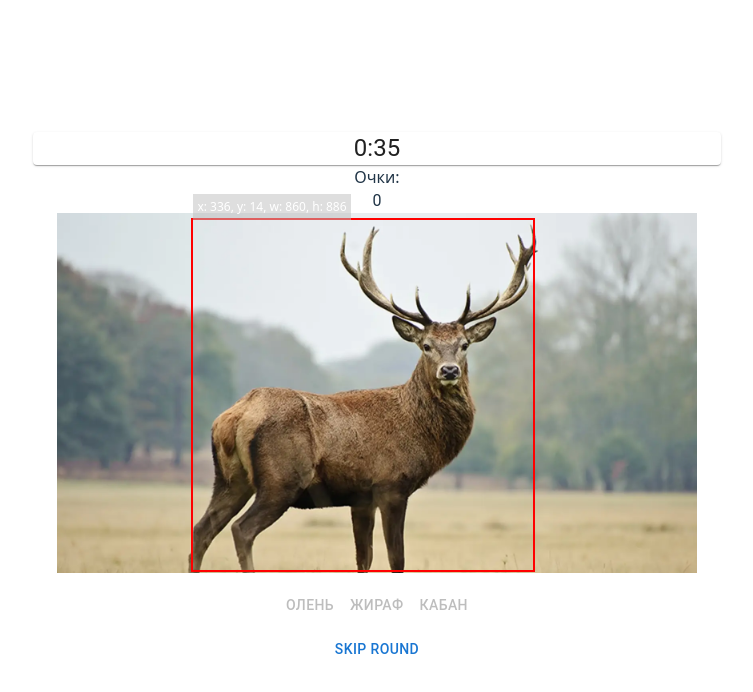
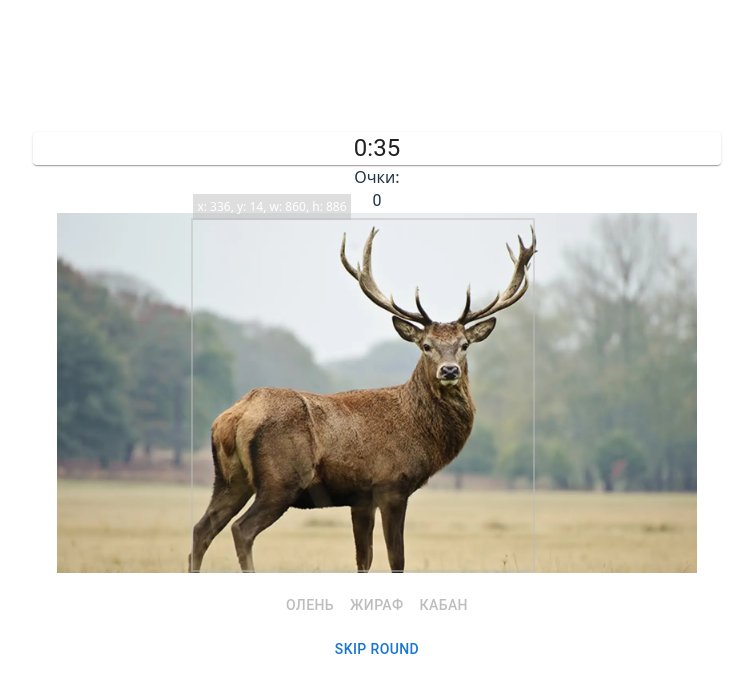
Before and after one commit to Elheid/biodiversity_web_game, a React (Vite) app: page /first-round in a window 1280 px wide. Shown: the top 692 px of the page, without its empty margins (263-1016 px from the left). Built offline with nearby package versions, Linux system fonts and the light colour scheme; the HTML template or start-up script is replaced by a standard one.

Commit message:
changeBoxColor2

```diff
--- a/src/components/GameImage.tsx
+++ b/src/components/GameImage.tsx
@@ -109,7 +109,7 @@ export const GameImage = forwardRef<HTMLImageElement, ImgHTMLAttributes<HTMLImag
                 <div
                     style={{
                         position: 'absolute',
-                        border: '2px solid red',
+                        border: '2px solid rgba(190, 190, 190, 0.5)',
                         ...getAreaStyle(),
                         pointerEvents: 'none',
                         boxSizing: 'border-box',
```
